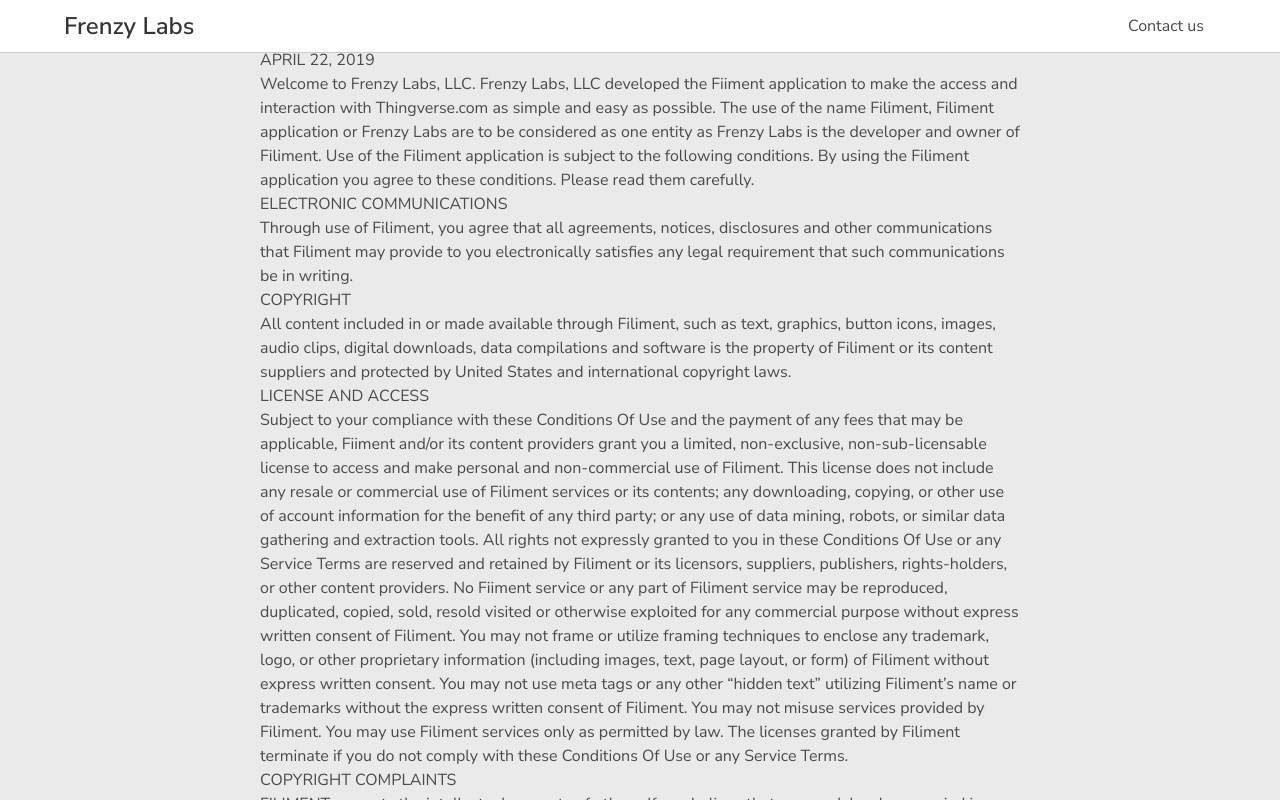
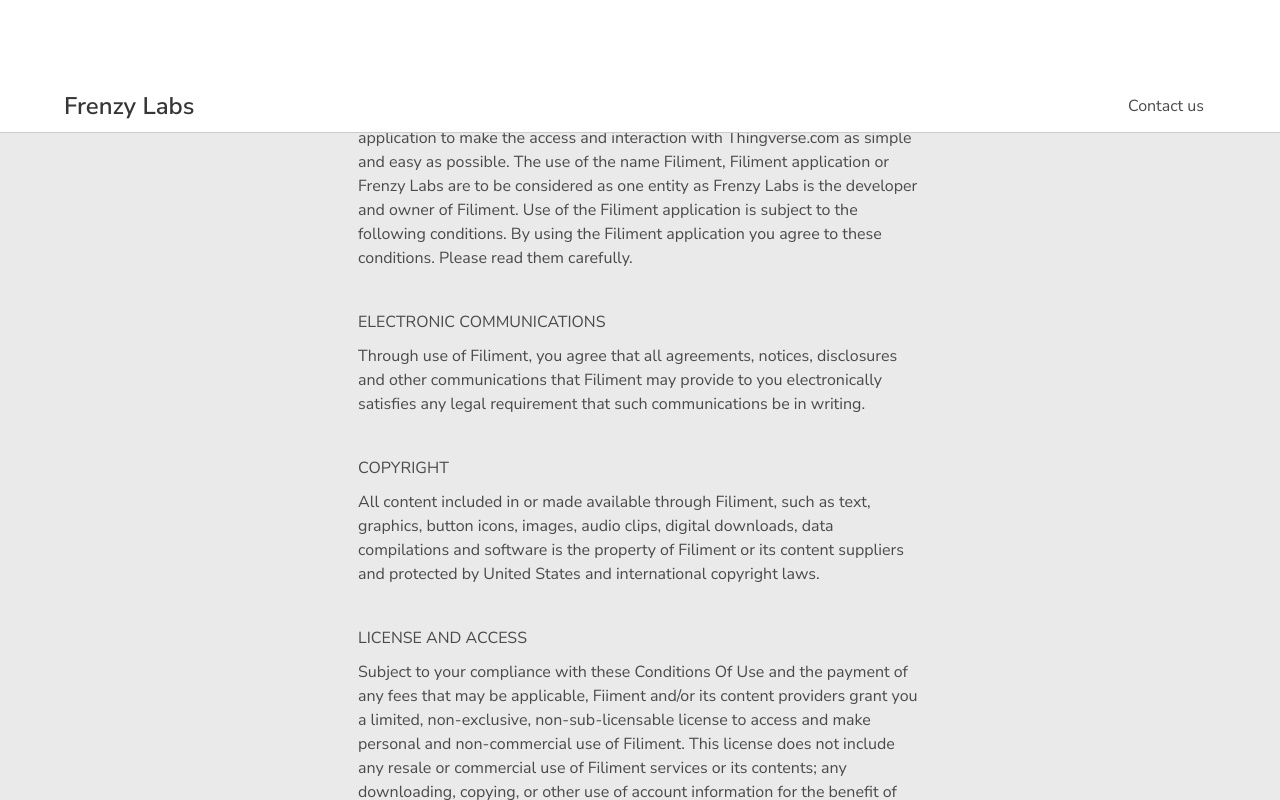
Before and after one commit to frenzylabs/frenzylabs.github.io, a plain HTML site: page filament/privacy.html in a window 1280 px wide. Shown: the top 800 px of the page. Drawn offline with Linux system fonts and the light colour scheme; a web font is replaced by a local one.

Commit message:
Update privacy.html

```diff
--- a/filament/privacy.html
+++ b/filament/privacy.html
@@ -13,11 +13,22 @@
 
 <link rel="stylesheet" type="text/css" media="screen" href="/css/general.css" />
 
+  <style>
+    h1, h2, h3, h4, h5 {
+       margin-bottom:10px;
+    }
+
+    p {
+      margin-bottom:40px;
+    }
+
+  </style>
 </head>
 
 <body>
   <nav class="navbar is-fixed-top" role="navigation" aria-label="main navigation">
-  <div class="container">
+
+  <div class="container" style="margin-top:80px">
     <div class="navbar-brand">
       <a class="navbar-item" href="https://frenzylabs.com">
         <span class="title is-4"><strong>Frenzy Labs</strong></span>
@@ -32,7 +43,7 @@
 
  <div class="container">
    <div class="columns is-centered">
-   <div class="column is-two-thirds">
+   <div class="column is-half">
 <h1>FRENZY LABS, LLC</h1>
 
 <h3>TERMS AND CONDITIONS OF USE</h3>
```
